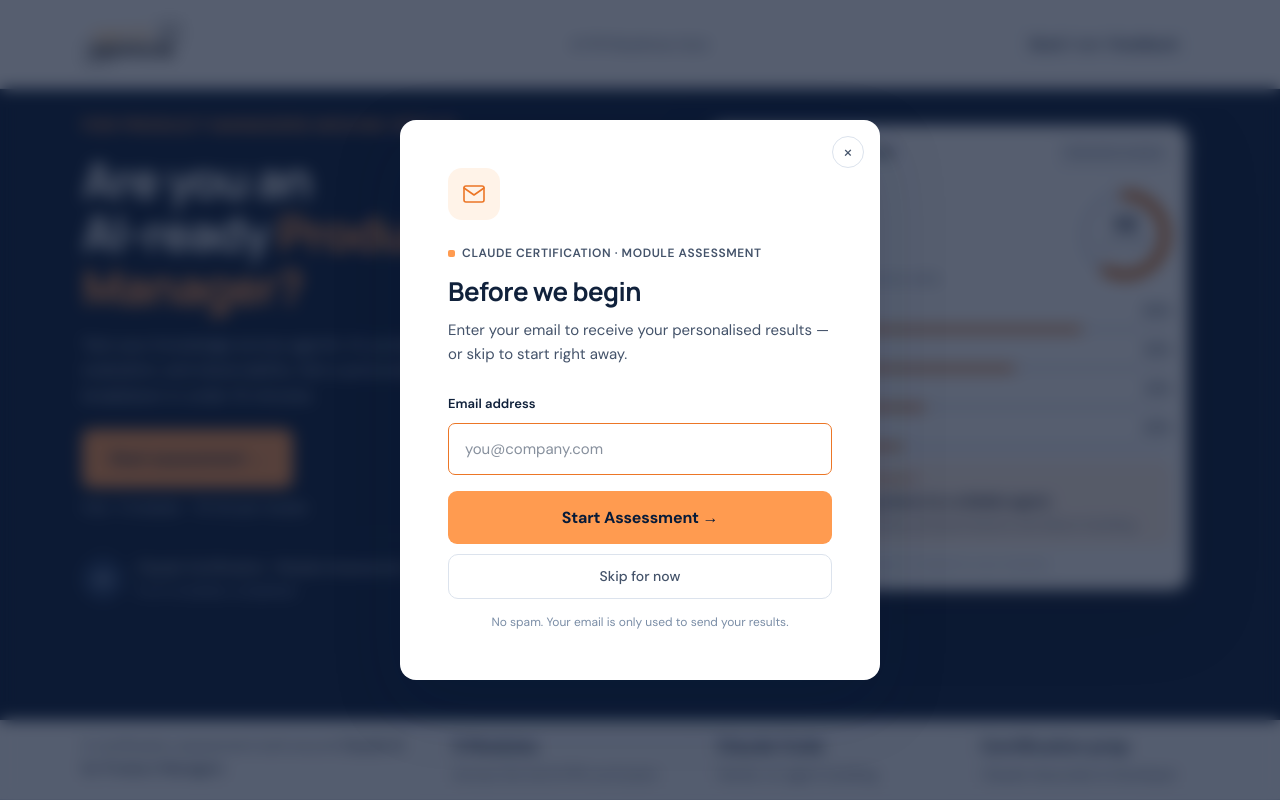
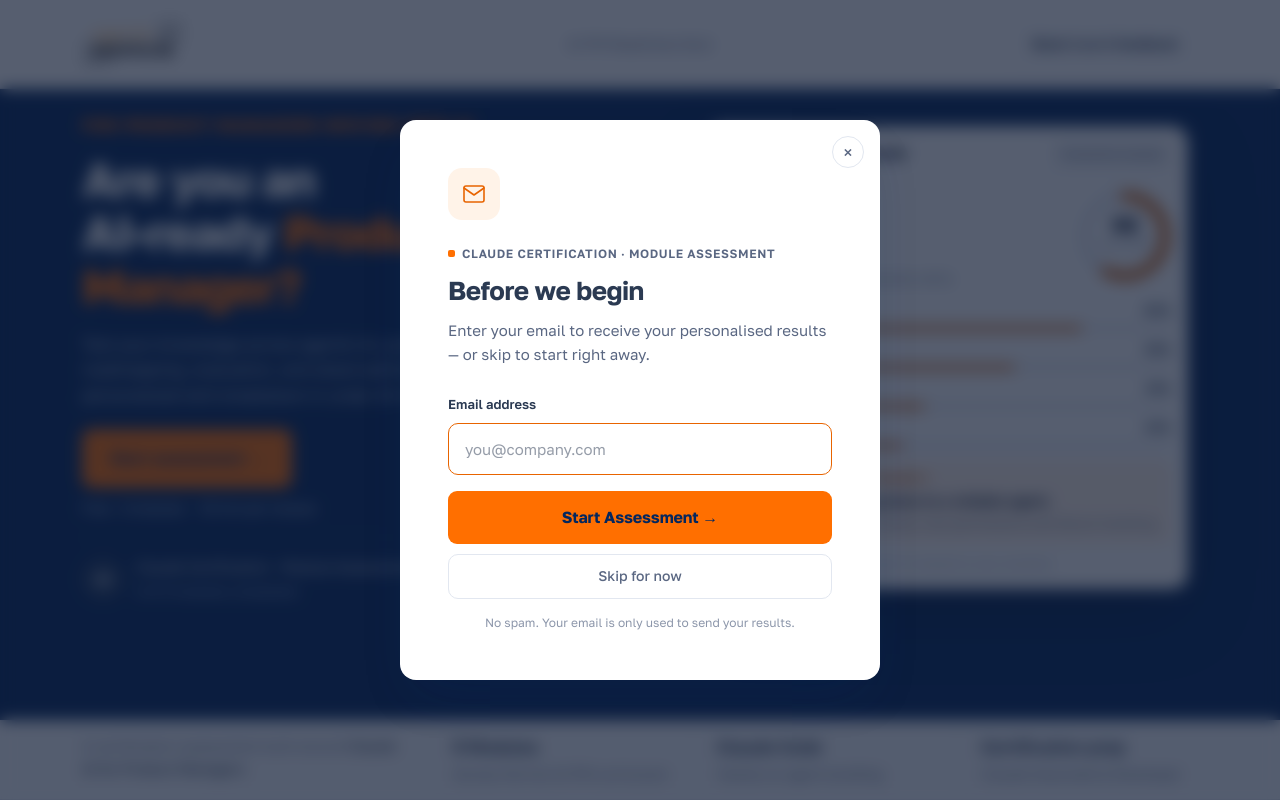
Before and after one commit to anushka2423/quix-ai, a Next.js app: page / in a window 1280 px wide. Shown: the top 800 px of the page. Built offline with nearby package versions, Linux system fonts and the light colour scheme.

Commit message:
color -changes

```diff
--- a/src/app/globals.css
+++ b/src/app/globals.css
@@ -1,58 +1,63 @@
 @import "tailwindcss";
 
 :root {
-  /* Brand — orange/navy system */
-  --navy: #071b39;
-  --navy-700: #0a2a5c;
+  /* Font aliases — all map to Golos Text */
+  --font-dm-sans: var(--font-golos);
+  --font-manrope: var(--font-golos);
+
+  /* Brand */
+  --navy: #04275E;
+  --navy-700: #031C45;
   --navy-500: #1a4a92;
-  --accent: #ff9b50;
-  --accent-dark: #ec7626;
+  --blue: #006FFF;
+  --accent: #FF6F00;
+  --accent-dark: #E86400;
 
   /* Text */
-  --ink: #10213b;
-  --ink-2: #273b56;
-  --muted: #44536a;
-  --faint: #7a8da6;
-  --disabled: #c3c8d8;
+  --ink: #2B3A52;
+  --ink-2: #3A4C65;
+  --muted: #5A6782;
+  --faint: #8C96AA;
+  --disabled: #C7CFDD;
 
   /* Surfaces */
-  --canvas: #f1f5fa;
-  --wash: #edf1f7;
+  --canvas: #F5F7FA;
+  --wash: #EEF5FF;
 
   /* Borders */
-  --border: #dce3ed;
-  --border-hover: #b0bdd0;
+  --border: #E2E7F0;
+  --border-hover: #C7CFDD;
 
   /* On-navy text */
-  --on-navy: #d6e4f0;
-  --on-navy-2: #a9bcdf;
+  --on-navy: #ffffff;
+  --on-navy-2: #B7C4DC;
 
   /* Status */
-  --correct-text: #1f7a52;
-  --correct-bg: #e6f5ed;
-  --incorrect-text: #c23b3b;
-  --incorrect-bg: #fbeaea;
+  --correct-text: #16A34A;
+  --correct-bg: #EAF7EF;
+  --incorrect-text: #DC2626;
+  --incorrect-bg: #FDECEC;
 
   /* Gradient */
-  --gradient: linear-gradient(135deg, #071b39 0%, #0a2a5c 100%);
+  --gradient: linear-gradient(135deg, #04275E 0%, #031C45 100%);
 
   /* Radius */
   --r-pill: 200px;
   --r-feature: 16px;
   --r-quiz-card: 16px;
   --r-card: 10px;
-  --r-option: 8px;
-  --r-input: 7px;
+  --r-option: 6px;
+  --r-input: 10px;
 
   /* Shadows */
-  --shadow-card: 0 1px 2px rgba(7,27,57,.05), 0 10px 28px rgba(7,27,57,.07);
-  --shadow-feature: 0 25px 70px rgba(7,27,57,.15);
+  --shadow-card: 0 1px 2px rgba(4,39,94,.06), 0 8px 24px -8px rgba(4,39,94,.10);
+  --shadow-feature: 0 24px 48px -16px rgba(4,39,94,.22);
 }
 
 @theme inline {
   --color-background: var(--canvas);
   --color-foreground: var(--ink);
-  --font-sans: var(--font-dm-sans), ui-sans-serif, system-ui, sans-serif;
+  --font-sans: var(--font-golos), ui-sans-serif, system-ui, sans-serif;
 }
 
 *, *::before, *::after {
@@ -66,7 +71,7 @@
 body {
   background: var(--canvas);
   color: var(--ink);
-  font-family: var(--font-dm-sans), ui-sans-serif, system-ui, sans-serif;
+  font-family: var(--font-golos), ui-sans-serif, system-ui, sans-serif;
   font-size: 16px;
   line-height: 1.6;
 }
--- a/src/app/layout.tsx
+++ b/src/app/layout.tsx
@@ -1,17 +1,10 @@
 import type { Metadata } from "next";
-import { DM_Sans, Manrope } from "next/font/google";
+import { Golos_Text } from "next/font/google";
 import "./globals.css";
 import { EmailGateProvider } from "@/components/EmailGate";
 
-const dmSans = DM_Sans({
-  variable: "--font-dm-sans",
-  subsets: ["latin"],
-  weight: ["400", "500", "600", "700"],
-  display: "swap",
-});
-
-const manrope = Manrope({
-  variable: "--font-manrope",
+const golosText = Golos_Text({
+  variable: "--font-golos",
   subsets: ["latin"],
   weight: ["400", "500", "600", "700", "800"],
   display: "swap",
@@ -26,7 +19,7 @@
   return (
     <html
       lang="en"
-      className={`${dmSans.variable} ${manrope.variable} h-full`}
+      className={`${golosText.variable} h-full`}
       suppressHydrationWarning
     >
       <body className="min-h-full flex flex-col">
```
